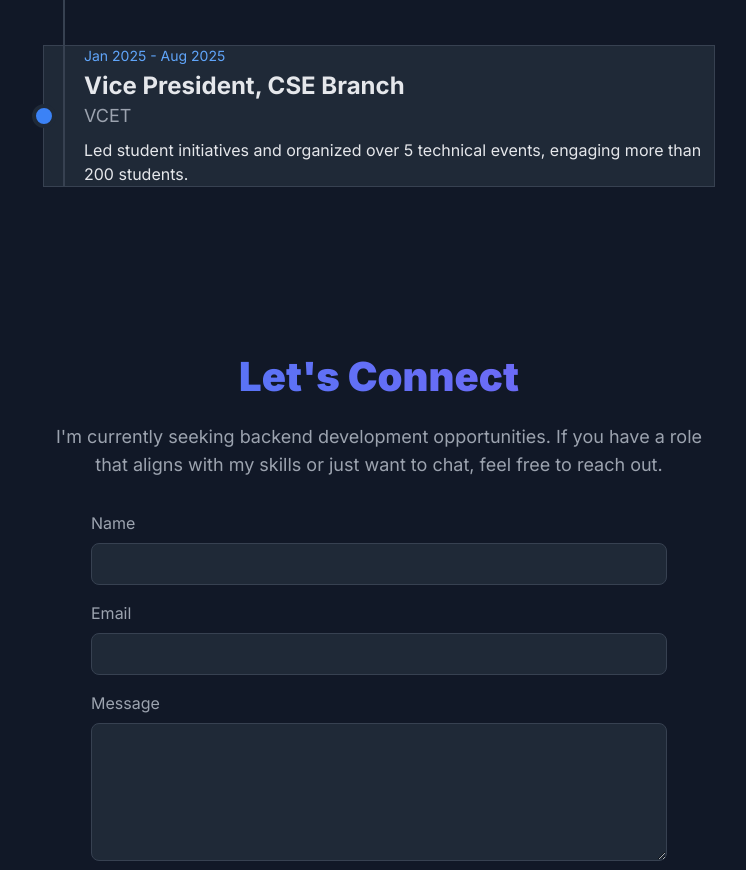
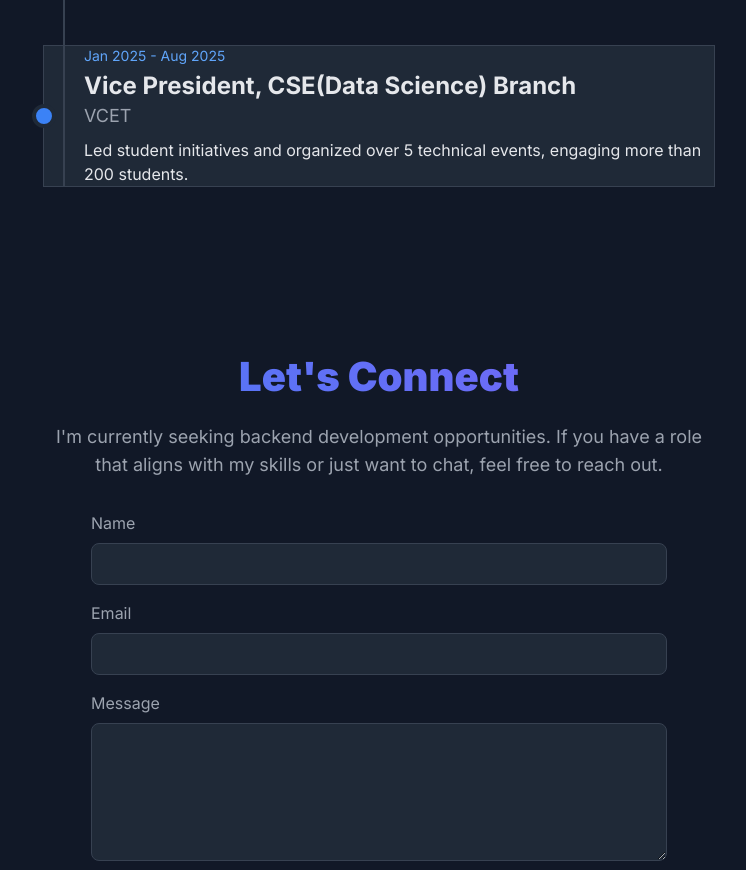
Before and after one commit to Nishan-Kumar-H-V/Nishan-Kumar-HV-Portfolilo, a plain HTML site: page index.html in a window 1280 px wide. Shown: the part 2707-3577 px from the top of the page, without its empty margins (261-1007 px from the left). Drawn offline with nearby package versions, Linux system fonts and the light colour scheme.

Commit message:
Update position title in index.html

```diff
--- a/index.html
+++ b/index.html
@@ -303,7 +303,7 @@
                   <div class="timeline-dot"></div>
                   <p class="text-sm text-blue-400">Jan 2025 - Aug 2025</p>
                   <h3 class="text-2xl font-bold mt-1">
-                    Vice President, CSE Branch
+                    Vice President, CSE(Data Science) Branch
                   </h3>
                   <p class="text-lg text-gray-400 mb-2">VCET</p>
                   <p>
```
